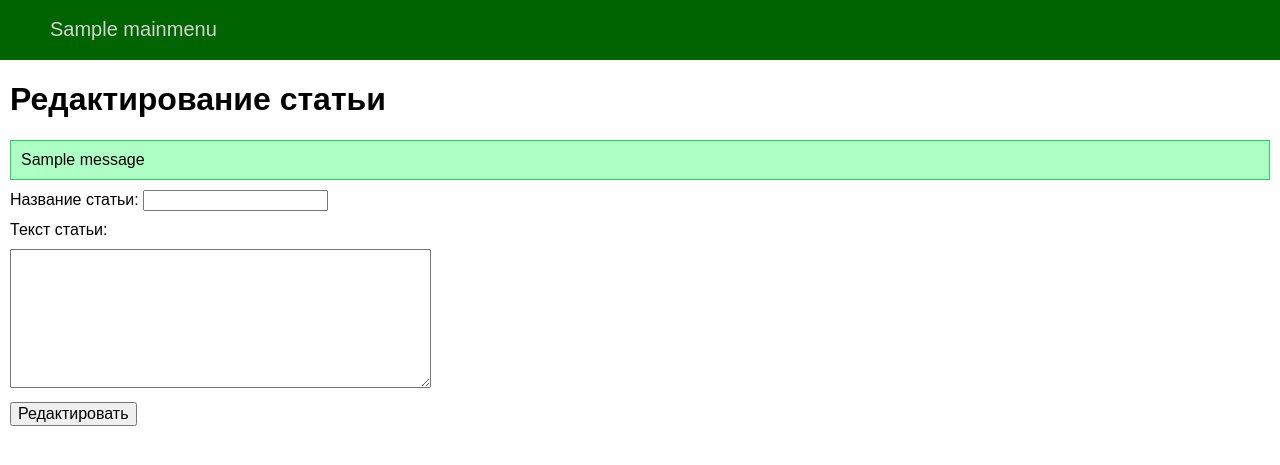
After one commit to Tarilia/Horssite-flask, a Flask app: page /post/1/update in a window 1280 px wide. The commit adds this page. Shown: the top 465 px of the page. Run offline with Flask 3, Linux system fonts and the light colour scheme; a user stored in the database is signed in; one stand-in notice (Sample message) is shown; a database or web service that is not in the repository returns one stand-in record (values such as "Sample title"); some libraries are stand-ins or nearby versions.

Commit message:
add delete_post

```diff
--- a/horssite_flask/app.py
+++ b/horssite_flask/app.py
@@ -13,7 +13,8 @@ from horssite_flask.forms import LoginForm, RegisterForm
 from horssite_flask.userlogin import UserLogin
 from horssite_flask.database import (get_menu, add_posts, get_post,
                                      get_all_posts, add_user,
-                                     get_email, update_avatar, update_posts)
+                                     get_email, update_avatar, update_posts,
+                                     del_post)
 
 
 load_dotenv()
@@ -85,7 +86,14 @@ def update_post(id_post):
             flash('Статья добавлена успешно', category='success')
         else:
             flash('Ошибка добавления статьи', category='error')
-    return render_template('update_post.html', menu=menu, title="Редактирование статьи")@app.route("/post/<int:id_post>/update", methods=["POST", "GET"])
+    return render_template('update_post.html', menu=menu, title="Редактирование статьи")
+
+
+@app.route("/post/<int:id_post>/delete")
+@login_required
+def delete_post(id_post):
+    del_post(id_post)
+    return redirect(url_for('index'))
 
 
 @app.route("/login", methods=["POST", "GET"])
--- a/horssite_flask/database.py
+++ b/horssite_flask/database.py
@@ -49,6 +49,17 @@ def update_posts(cur, title, text, time, post_id):
         print("Ошибка обновления статьи в БД:")
         return False
     return True
+
+
+@database_connection
+def del_post(cur, post_id):
+    try:
+        cur.execute("DELETE FROM posts WHERE id = %s", (post_id,))
+        result = cur.fetchone()
+        return result
+    except:
+        print("Ошибка чтения из БД")
+        return False
 
 
 @database_connection
--- a/horssite_flask/templates/post.html
+++ b/horssite_flask/templates/post.html
@@ -10,6 +10,6 @@
 <hr>
 <div>
 <a href="{{url_for('update_post', id_post=id_post )}}" class="button">Редактировать</a>
-
+<a href="/post/{{ id_post }}/delete" class="button">Удалить</a>
 </div>
 {% endblock %}
--- /dev/null
+++ b/horssite_flask/templates/update_post.html
@@ -0,0 +1,14 @@
+{% extends 'base.html' %}
+
+{% block content %}
+{{ super() }}
+{% for cat, msg in get_flashed_messages(True) %}
+<div class="flash {{cat}}">{{msg}}</div>
+{% endfor %}
+<form method="post" class="form-contact">
+<p><label>Название статьи: </label> <input type="text" name="name" value="" required />
+<p><label>Текст статьи:</label>
+<p><textarea name="post" rows=7 cols=40></textarea>
+<p><input class="button" type="submit" value="Редактировать" />
+</form>
+{% endblock %}
```
